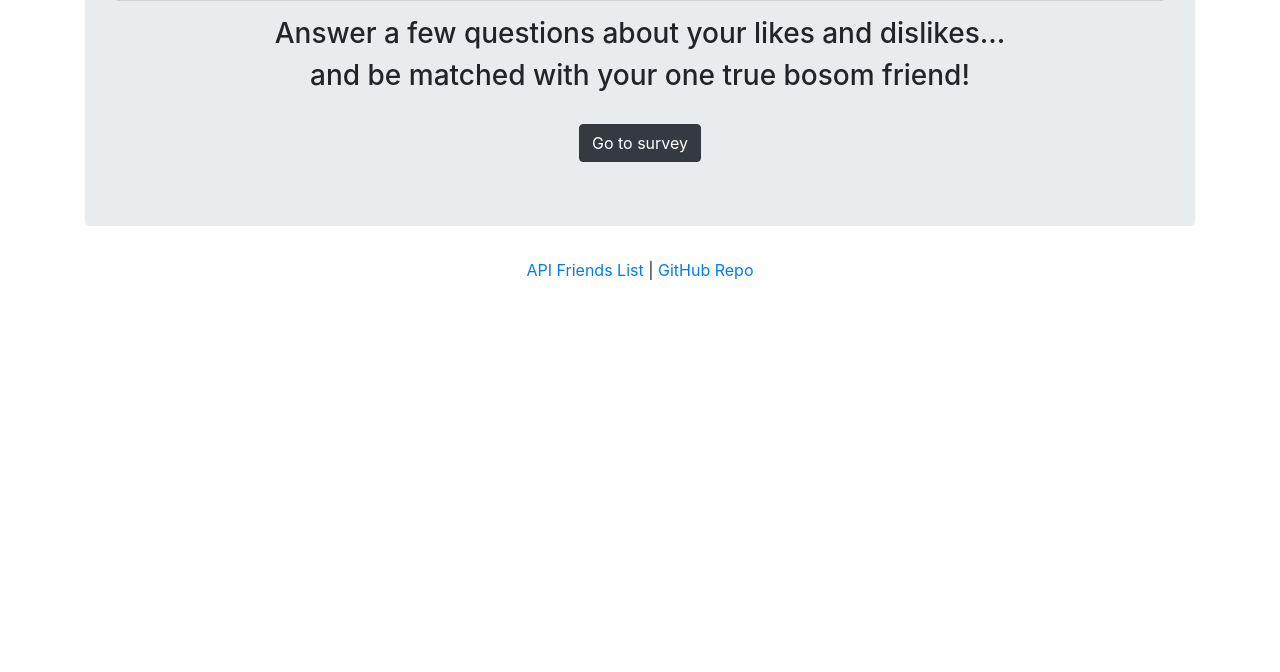
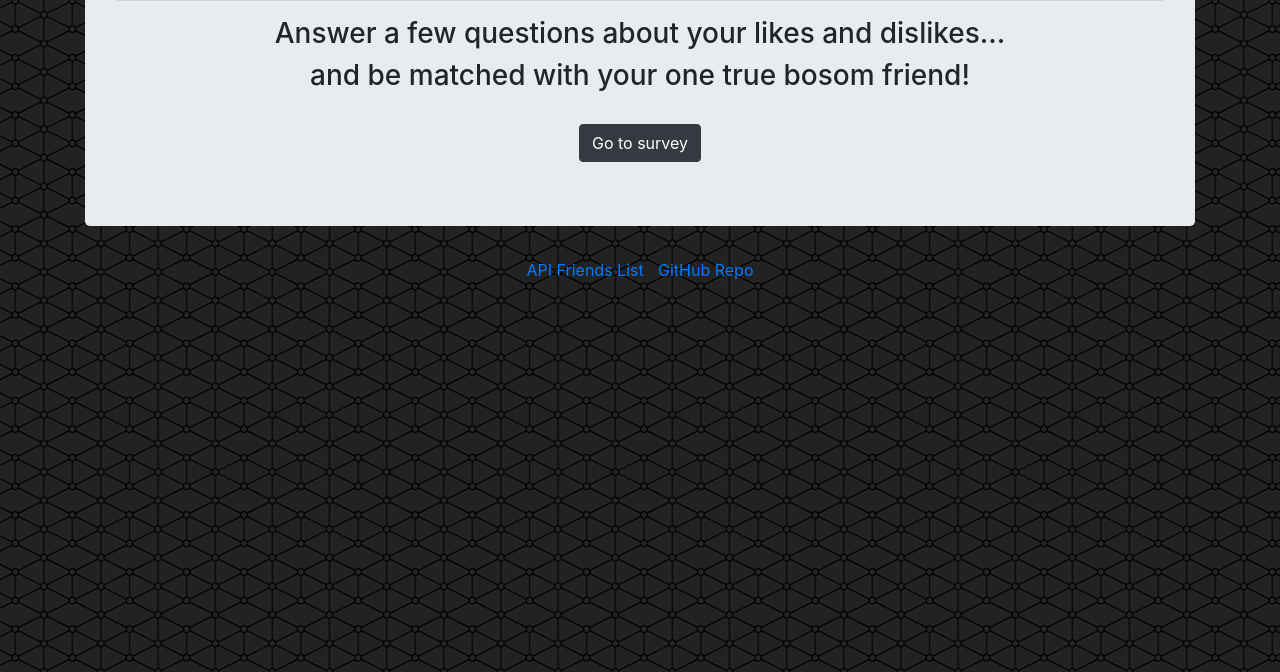
Before and after one commit to yellowduck87/Friend-Finder, a website: page app/public/home.html in a window 1280 px wide. Shown: the part 128-800 px from the top of the page. Drawn offline with nearby package versions, Linux system fonts and the light colour scheme.

Commit message:
background

```diff
--- a/app/public/style.css
+++ b/app/public/style.css
@@ -2,6 +2,6 @@ img {
     max-height: 400px;
 }
 
-background {
-    color: black;
+body {
+    background-image: url("/images/connectwork.png")
 }
```
Also changed, not shown: app/public/images/connectwork.png (added).
